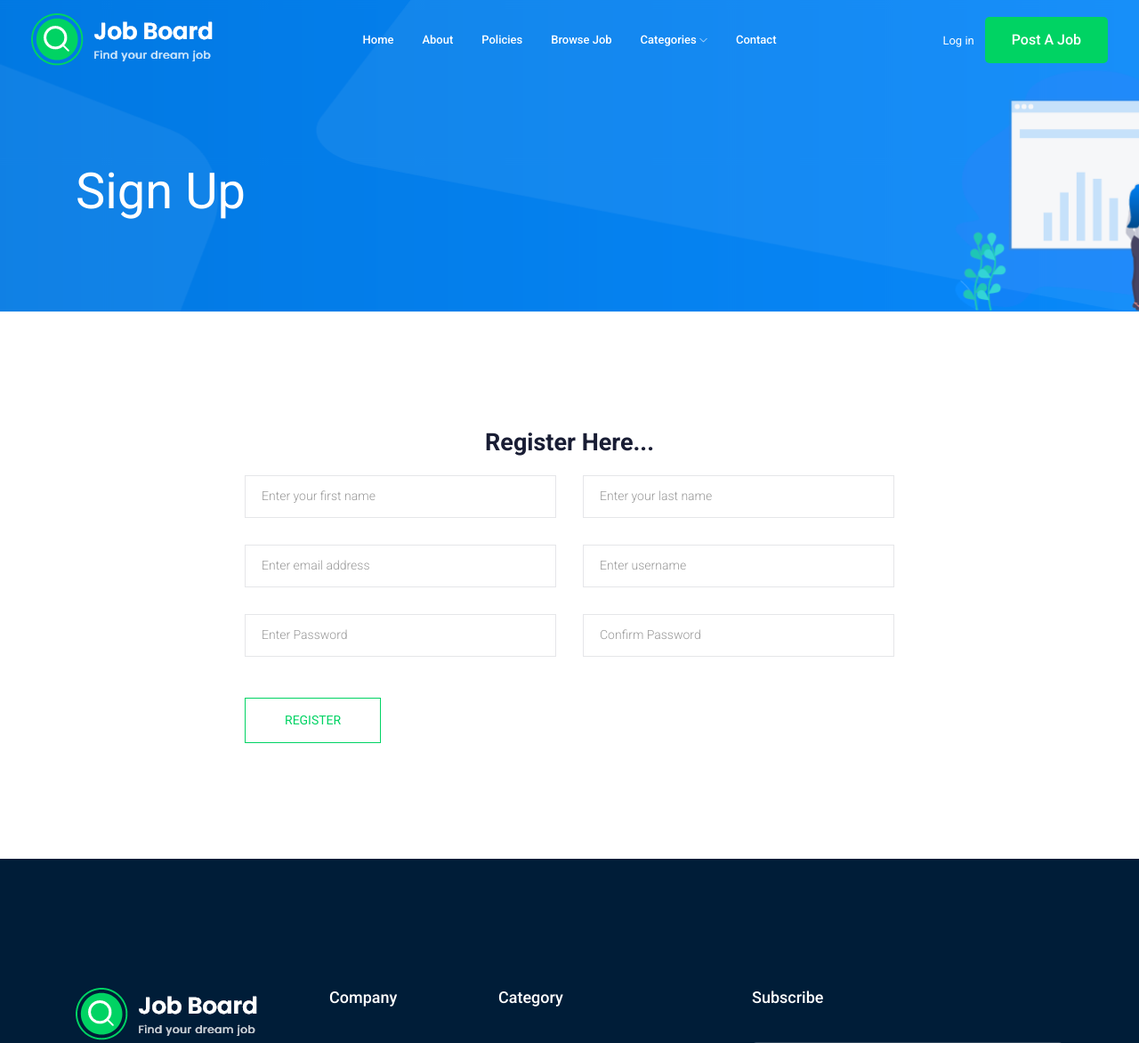
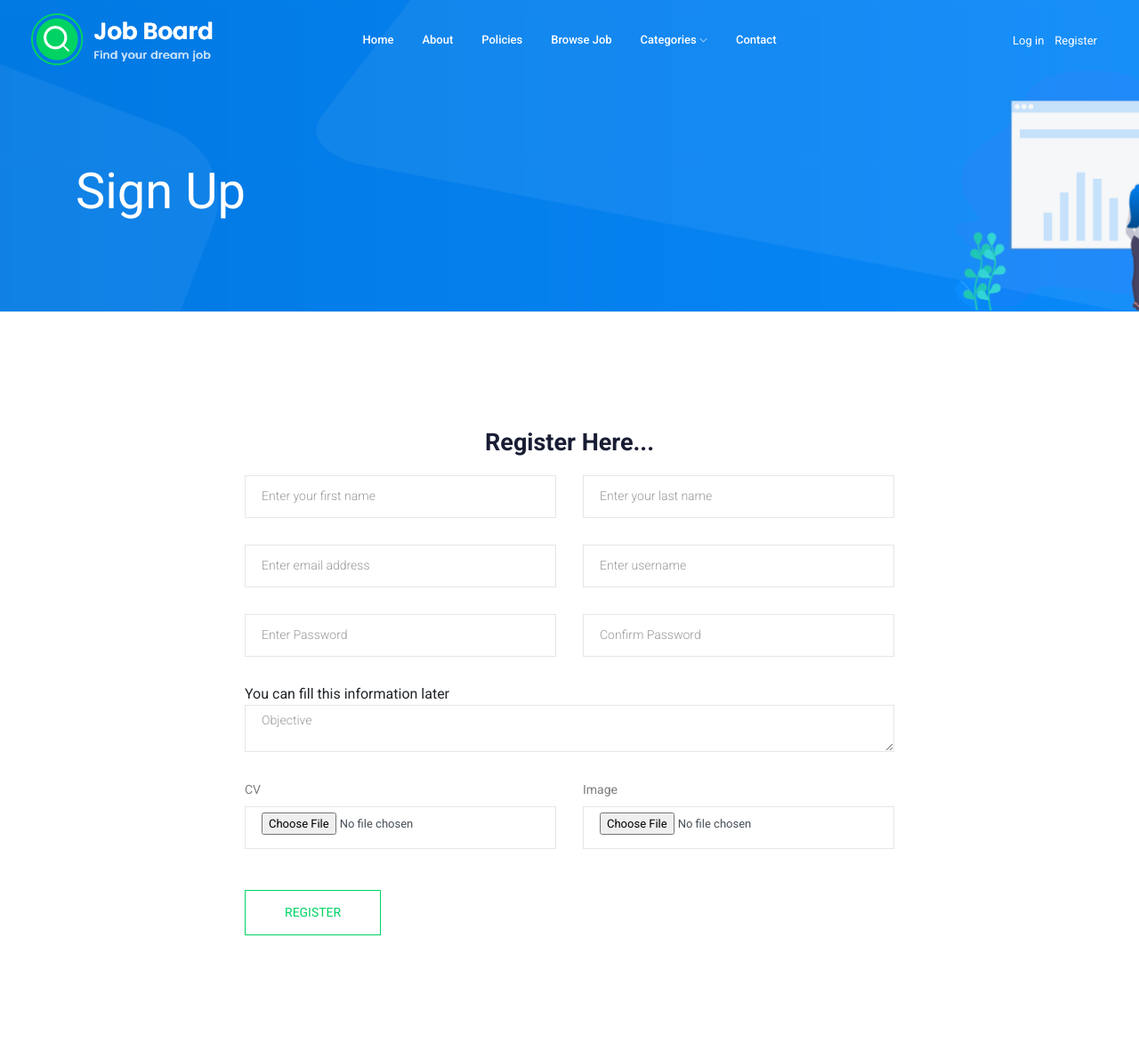
Before and after one commit to mesujitg/bw_django_april_9_30, a Django app: page /accounts/register in a window 1280 px wide. Shown: the top 1172 px of the page at 89% size. Run offline with Django 4.2, Linux system fonts and the light colour scheme; data comes from the database, SQL or seed files in the repository; both versions use the stored data as it was after the commit; some libraries are stand-ins or nearby versions.

Commit message:
user login

```diff
--- a/my_app/accounts/urls.py
+++ b/my_app/accounts/urls.py
@@ -5,4 +5,12 @@ urlpatterns = [
     path('login', views.login, name='login'),
     path('register', views.register, name='register'),
     path('register_user', views.register_user, name='register_user'),
+    path('user_login', views.user_login, name='user_login'),
+    path('logout', views.logout, name='logout'),
 ]
+
+'''
+1. define a function in views.py to return data, render page, process data etc.
+2. define URL for that function in relevant module
+3. call the URL in required place
+'''
--- a/my_app/accounts/views.py
+++ b/my_app/accounts/views.py
@@ -1,5 +1,7 @@
+from django.contrib import auth
+from django.contrib.auth.hashers import make_password
 from django.http import HttpResponse
-from django.shortcuts import render
+from django.shortcuts import render, redirect
 from django.contrib.auth.models import User
 from jobseekers.models import JobSeeker
 
@@ -18,15 +20,40 @@ def register_user(request):
         ln = request.POST['lname']
         em = request.POST['email']
         un = request.POST['username']
-        pw = request.POST['password']
+        pw = make_password(request.POST['password'])
+
+        obj = request.POST['objective']
+        cv = request.FILES['cv']
+        image = request.FILES['image']
 
         user = User(first_name=fn, last_name=ln, email=em, username=un, password=pw)
         user.save()
 
-        js = JobSeeker(user=user, objective='', qualification='', training='', skills='',
-                       experience='', cv='', image='')
+        js = JobSeeker(user=user, objective=obj, qualification='', training='', skills='',
+                       experience='', cv=cv, image=image)
         js.save()
 
         return HttpResponse('Ok')
 
     return HttpResponse('Invalid Access')
+
+
+def user_login(request):
+    if request.method == 'POST':
+        un = request.POST['username']
+        pw = request.POST['password']
+
+        user = auth.authenticate(username=un, password=pw)
+
+        if user is not None:
+            auth.login(request, user)
+            return redirect('home')
+        else:
+            return HttpResponse('Wrong credentials!')
+
+    return HttpResponse('Invalid access!')
+
+
+def logout(request):
+    auth.logout(request)
+    return redirect('home')
--- a/my_app/information/views.py
+++ b/my_app/information/views.py
@@ -1,7 +1,6 @@
 from django.db import connection
 from django.http import HttpResponse
 from django.shortcuts import render
-
 from information.models import Information
 from jobs.models import Job
 from organizations.models import Category
@@ -18,7 +17,8 @@ def show_home(request):
 
 
 def show_about(request):
-    about = Information.objects.filter(section_id=1)
+    # about = Information.objects.filter(section_id=1)
+    about = Information.objects.filter(section__title='About')
     return render(request, 'about.html', {'about': about})
 
 
--- a/my_app/templates/base.html
+++ b/my_app/templates/base.html
@@ -72,12 +72,21 @@
                         </div>
                         <div class="col-xl-3 col-lg-3 d-none d-lg-block">
                             <div class="Appointment">
+                                {% if request.user.is_authenticated %}
+                                <div class="phone_num d-none d-xl-block">
+                                    <a href="{% url 'logout' %}">Log out</a>
+                                </div>
+                                <div class="d-none d-lg-block">
+                                    <a class="boxed-btn3" href="#">{{ request.user }}</a>
+                                </div>
+                                {% else %}
                                 <div class="phone_num d-none d-xl-block">
                                     <a href="{% url 'login' %}">Log in</a>
                                 </div>
-                                <div class="d-none d-lg-block">
-                                    <a class="boxed-btn3" href="#">Post a Job</a>
+                                <div class="phone_num d-none d-xl-block">
+                                    <a href="{% url 'register' %}">Register</a>
                                 </div>
+                                {% endif %}
                             </div>
 
                             <!-- Modal -->
--- a/my_app/templates/login.html
+++ b/my_app/templates/login.html
@@ -26,8 +26,8 @@
 
             <div class="col-lg-8 offset-lg-2">
                 <form class="form-contact contact_form"
-                      action="contact_process.php" method="post"
-                      id="contactForm" novalidate="novalidate">
+                      action="{% url 'user_login' %}" method="post">
+                    {% csrf_token %}
                     <div class="row">
                         <div class="col-sm-12">
                             <div class="form-group">
--- a/my_app/templates/register.html
+++ b/my_app/templates/register.html
@@ -25,7 +25,7 @@
             </div>
 
             <div class="col-lg-8 offset-lg-2">
-                <form class="form-contact contact_form"
+                <form class="form-contact contact_form" enctype="multipart/form-data"
                       action="{% url 'register_user' %}" method="post">
                     {% csrf_token %}
                     <div class="row">
@@ -33,7 +33,7 @@
                             <div class="form-group">
                                 <input class="form-control" name="fname" id="fname" type="text"
                                        onfocus="this.placeholder = ''" onblur="this.placeholder = 'Enter your first name'"
-                                       placeholder='Enter your first name'>
+                                       placeholder='Enter your first name' required>
                             </div>
                         </div>
                         <div class="col-sm-6">
@@ -74,6 +74,32 @@
                             </div>
                         </div>
 
+                        <div class="col-12">
+                            You can fill this information later
+                        </div>
+
+                        <div class="col-12">
+                            <div class="form-group">
+                                <textarea class="form-control" name="objective" id="objective"
+                                onfocus="this.placeholder = ''" onblur="this.placeholder = 'Objective'"
+                                       placeholder='Objective'></textarea>
+                            </div>
+                        </div>
+
+                        <div class="col-6">
+                            <div class="form-group">
+                                <label for="cv">CV</label>
+                                <input class="form-control" name="cv" id="cv" type="file">
+                            </div>
+                        </div>
+
+                        <div class="col-6">
+                            <div class="form-group">
+                                <label for="image">Image</label>
+                                <input class="form-control" name="image" id="image" type="file">
+                            </div>
+                        </div>
+
                     </div>
                     <div class="form-group mt-3">
                         <button type="submit" class="button button-contactForm btn_4 boxed-btn">Register</button>
```
Also changed, not shown: my_app/db.sqlite3, my_app/media/jobseekers/wild.png (added), my_app/organizations/models.py (line endings or trailing spaces), 1 other file. Lines whose indentation alone changed are shown as unchanged.
